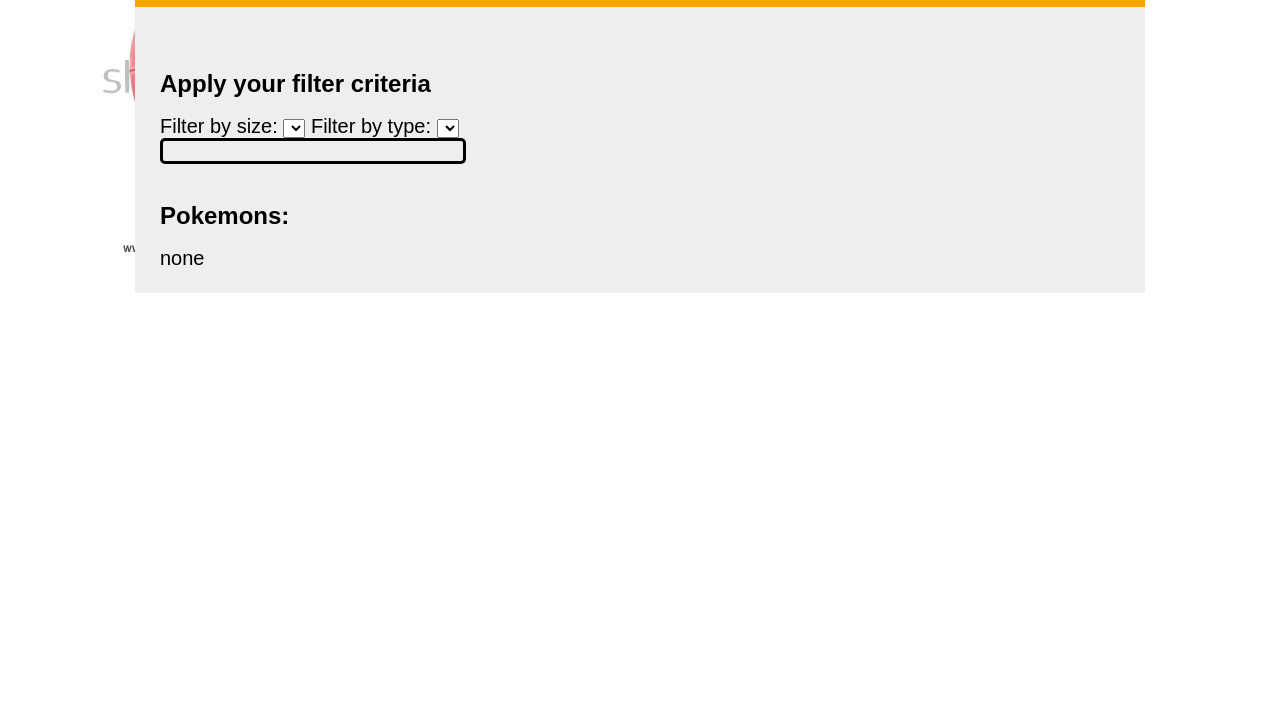
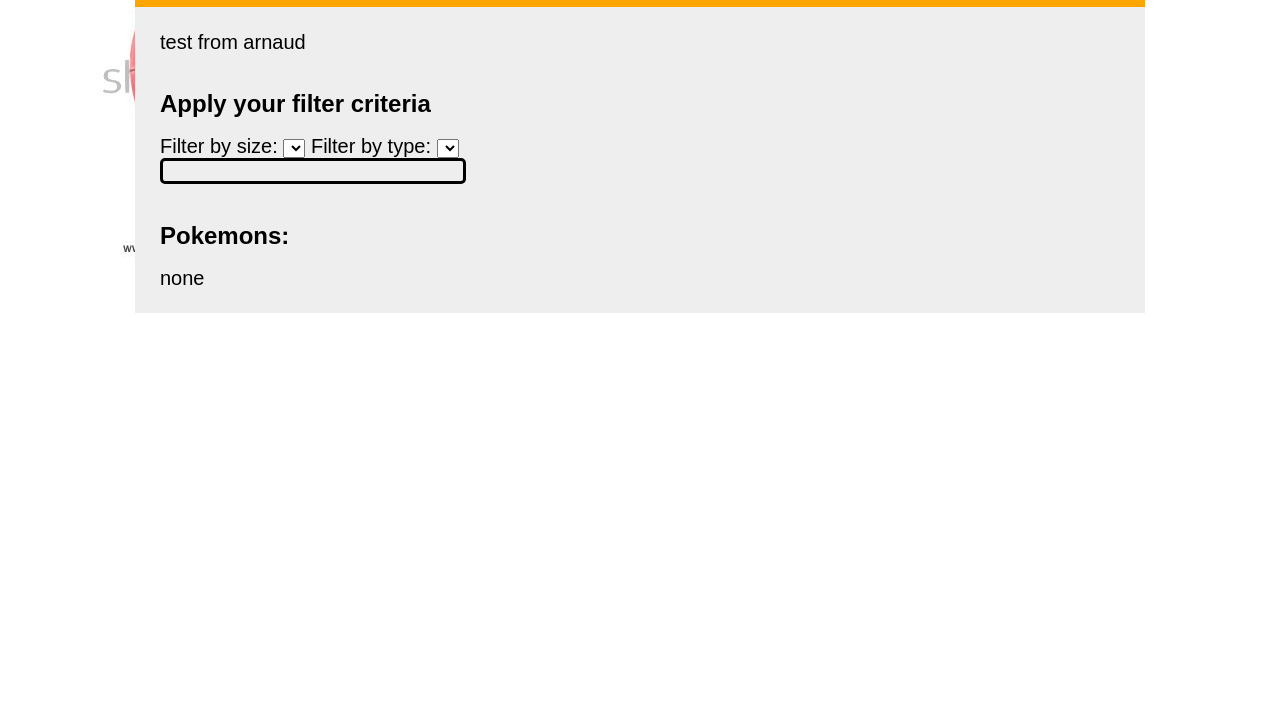
Before and after one commit to SharonLagat/pokemon, a plain HTML site: page index.html in a window 1280 px wide. Shown: the part 95-800 px from the top of the page. Drawn offline with Linux system fonts and the light colour scheme.

Commit message:
hmtl + css aanpassingen tot nu screen.css en index.html /william
arnaud changed something in wil his index

```diff
--- a/index.html
+++ b/index.html
@@ -17,6 +17,7 @@
 </header>
 
 <main>
+    <p>test from arnaud</p>
     <h2>Apply your filter criteria</h2>
     <form id="pokeForm">
         <label for="pokeSize">Filter by size:</label>
```
